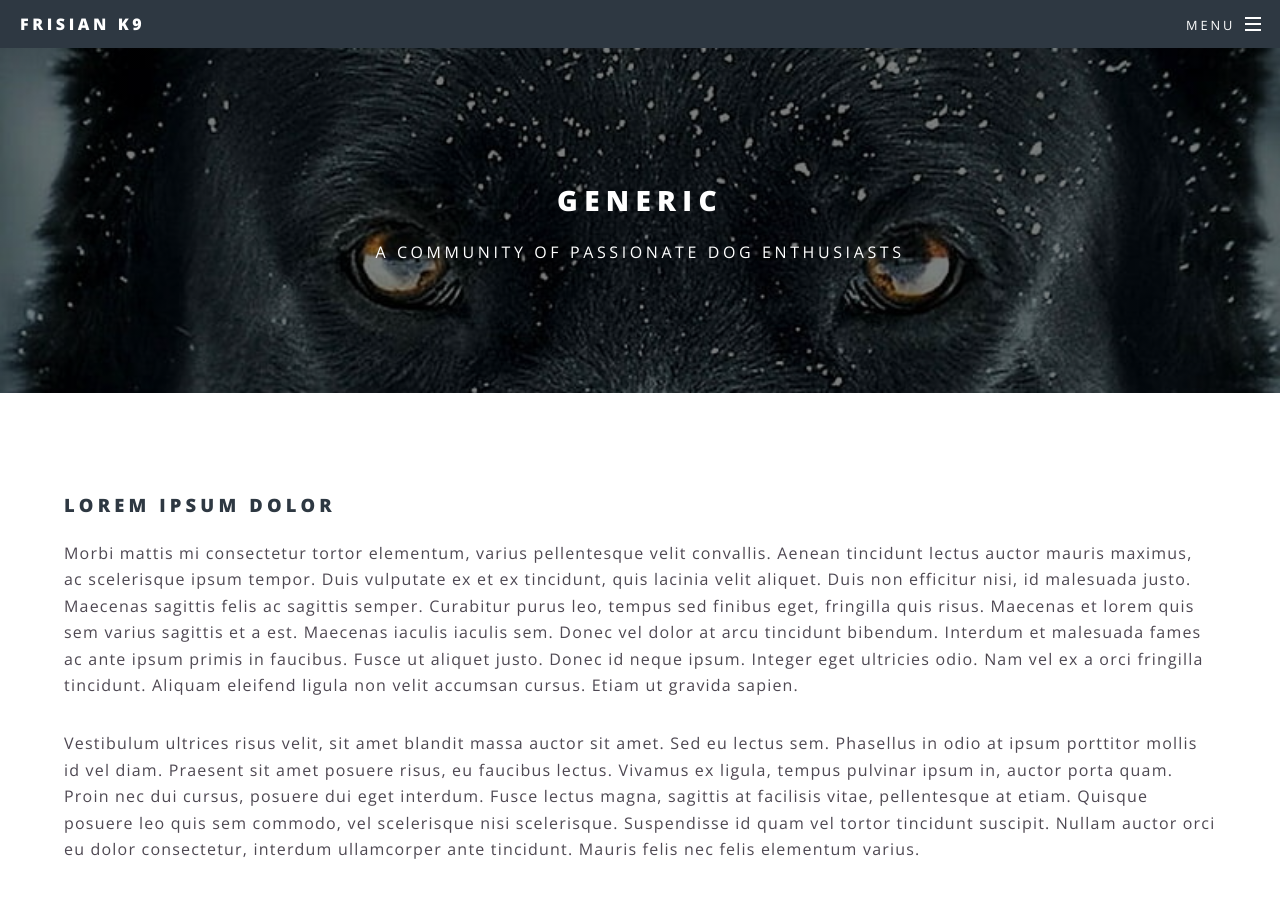
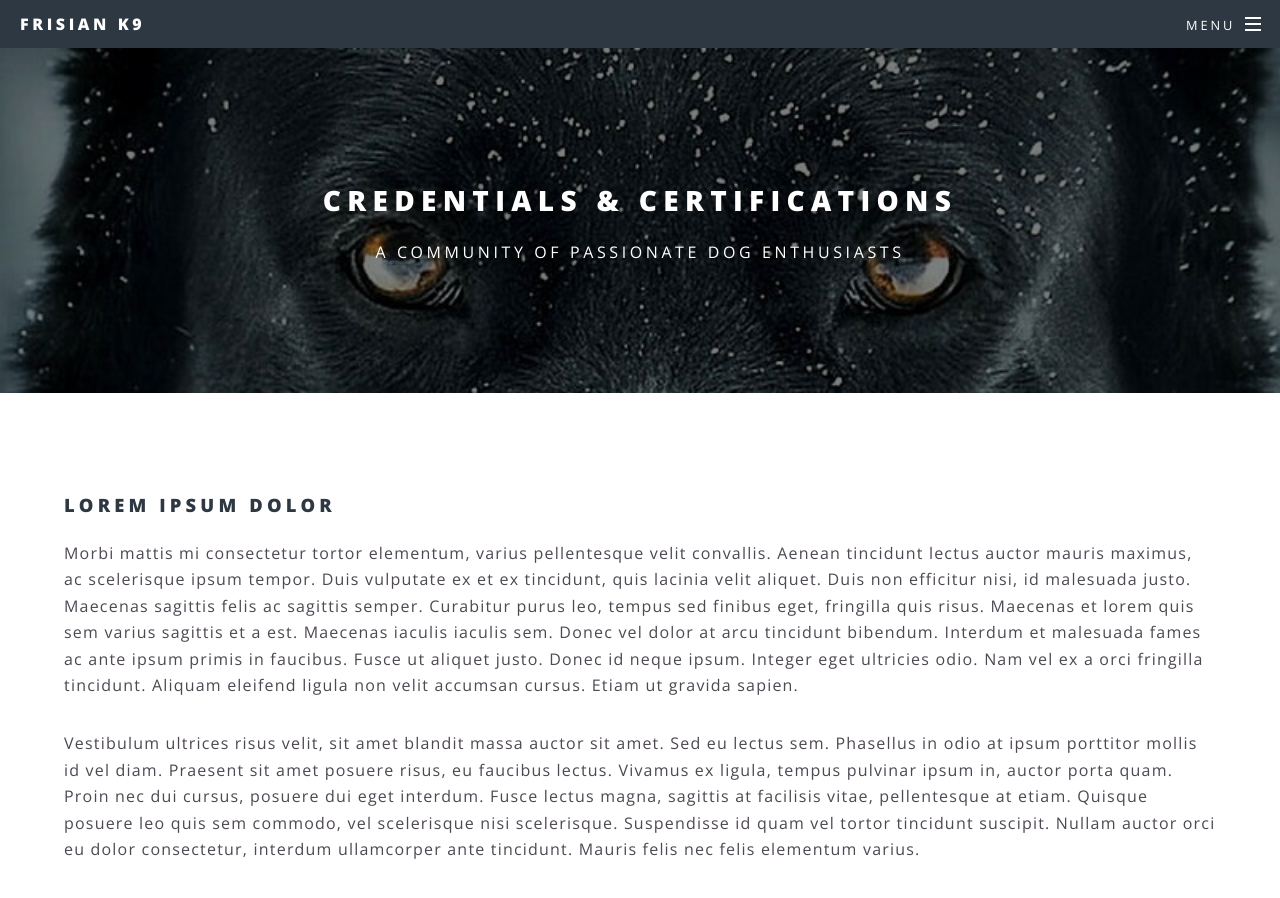
Before and after one commit to Gao921010/Gao921010.github.io, a Jekyll site: the page built from generic.html, in a window 1280 px wide and 900 px high. Built offline with Jekyll 4.4.1, drawn with Linux system fonts in a browser that asks for light colours.

Commit message:
Update generic.html

```diff
--- a/generic.html
+++ b/generic.html
@@ -1,6 +1,6 @@
 ---
 layout: page
-title: Generic
+title: Credentials & Certifications
 ---
 	<h3>Lorem ipsum dolor</h3>
 	<p>Morbi mattis mi consectetur tortor elementum, varius pellentesque velit convallis. Aenean tincidunt lectus auctor mauris maximus, ac scelerisque ipsum tempor. Duis vulputate ex et ex tincidunt, quis lacinia velit aliquet. Duis non efficitur nisi, id malesuada justo. Maecenas sagittis felis ac sagittis semper. Curabitur purus leo, tempus sed finibus eget, fringilla quis risus. Maecenas et lorem quis sem varius sagittis et a est. Maecenas iaculis iaculis sem. Donec vel dolor at arcu tincidunt bibendum. Interdum et malesuada fames ac ante ipsum primis in faucibus. Fusce ut aliquet justo. Donec id neque ipsum. Integer eget ultricies odio. Nam vel ex a orci fringilla tincidunt. Aliquam eleifend ligula non velit accumsan cursus. Etiam ut gravida sapien.</p>
```
